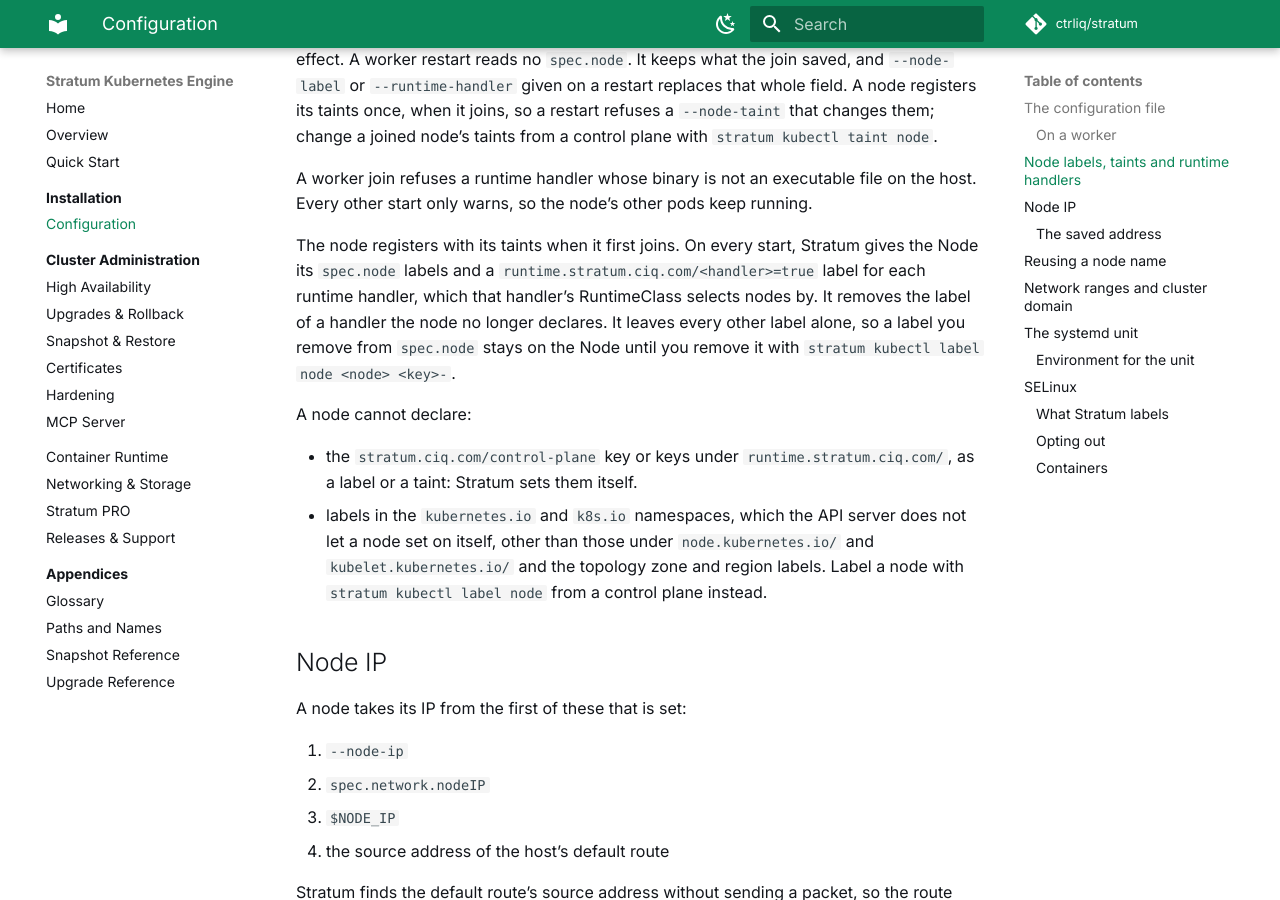
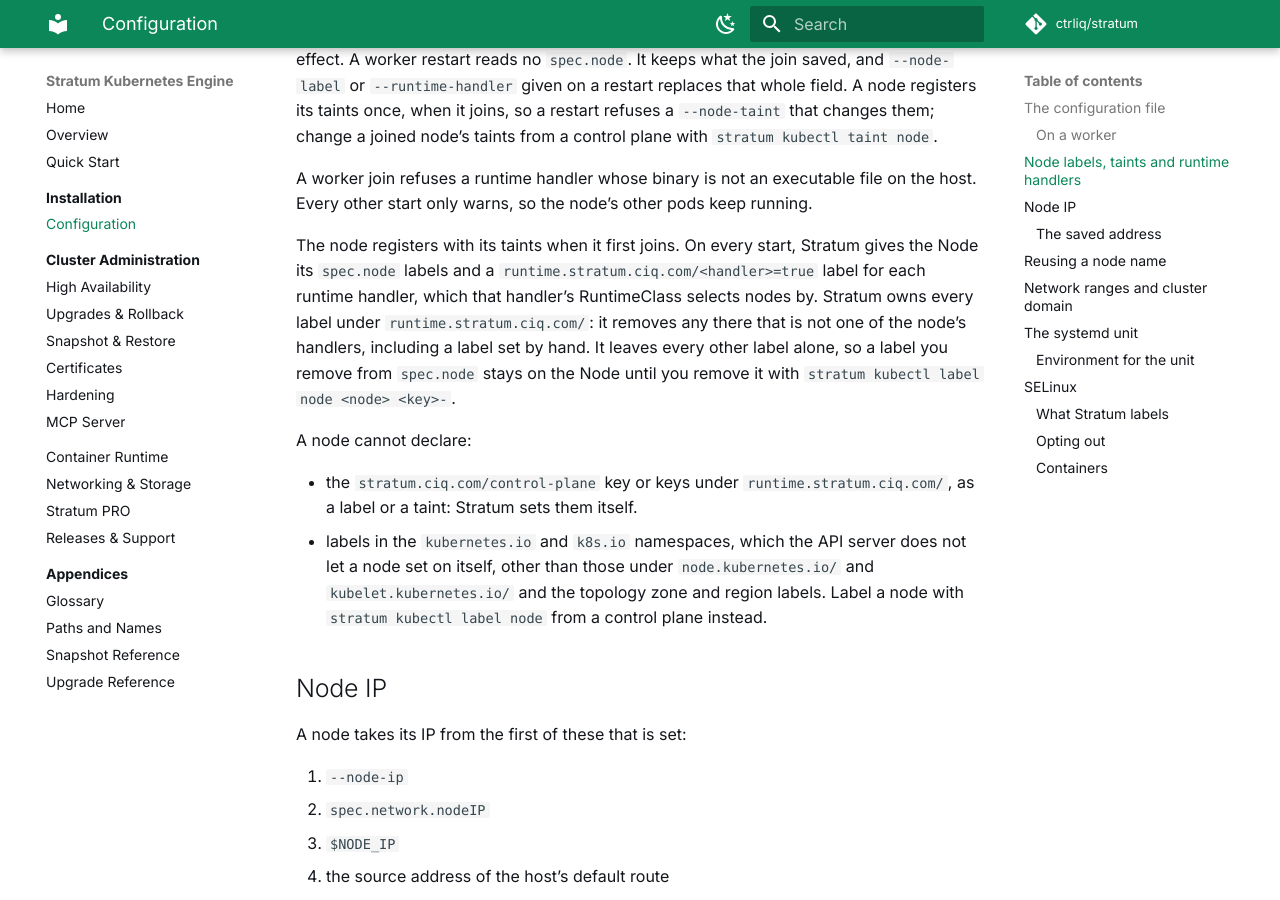
Before and after one commit to ctrliq/stratum, an MkDocs documentation site: the page built from docs/docs/installation/configuration.md, in a window 1280 px wide and 900 px high, scrolled down 2337 px. Built offline with MkDocs 1.6.1 and Material for MkDocs 9.7.7, drawn with Linux system fonts in a browser that asks for light colours; comment, search, counter and statistics services are not loaded.

Commit message:
docs(cluster): say stratum owns every label under runtime.stratum.ciq.com/
nodeLabelChanges removes every label under the runtime-handler prefix
the node does not declare, not only a retired handler's, while its
comment and configuration.md said every other label is left alone. A
node cannot declare a label under that prefix, so the code is right to
own it; the comment and the docs now say so, including that a label set
there by hand is removed on the next kubelet start.

Signed-off-by: cwolford <WolfyChris@users.noreply.github.com>

```diff
--- a/docs/docs/installation/configuration.md
+++ b/docs/docs/installation/configuration.md
@@ -124,9 +124,10 @@
 The node registers with its taints when it first joins. On every start, Stratum
 gives the Node its `spec.node` labels and a
 `runtime.stratum.ciq.com/<handler>=true` label for each runtime handler, which
-that handler's RuntimeClass selects nodes by. It removes the label of a handler
-the node no longer declares. It leaves every other label alone, so a label you
-remove from `spec.node` stays on the Node until you remove it with
+that handler's RuntimeClass selects nodes by. Stratum owns every label under
+`runtime.stratum.ciq.com/`: it removes any there that is not one of the node's
+handlers, including a label set by hand. It leaves every other label alone, so
+a label you remove from `spec.node` stays on the Node until you remove it with
 `stratum kubectl label node <node> <key>-`.
 
 A node cannot declare:
```
Also changed, not shown: 1 other file.
